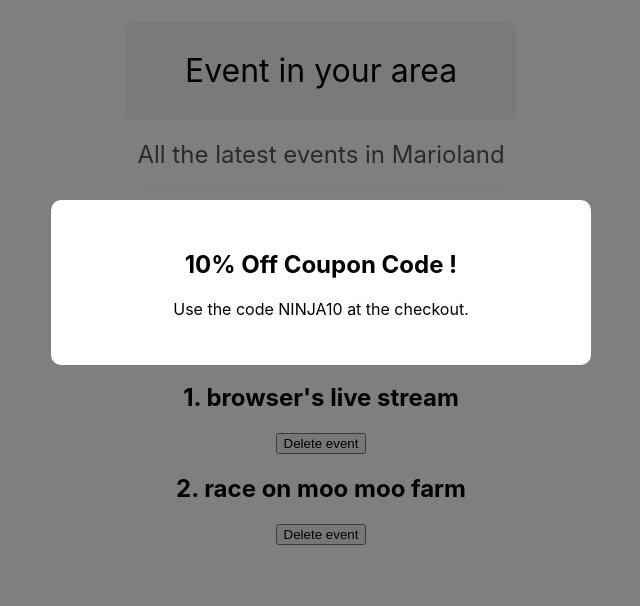
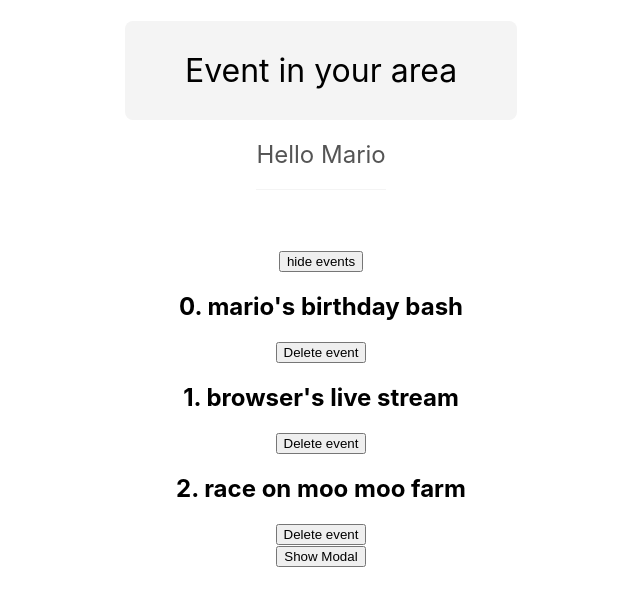
Before and after one commit to KhoiNgLe/react-exercise, a React (Create React App) app: page / in a window 1280 px wide. Shown: the top 606 px of the page, without its empty margins (319-959 px from the left). Built offline with nearby package versions, Linux system fonts and the light colour scheme.

Commit message:
Practice Function as Props (add close & show button for Modal)

```diff
--- a/src/App.js
+++ b/src/App.js
@@ -4,6 +4,7 @@ import Title from "./components/Title";
 import Modal from "./components/Modal";
 
 function App() {
+  const [showModal, setShowModal] = useState(false);
   const [showEvents, setShowEvents] = useState(true);
   const [events, setEvents] = useState([
     { title: "mario's birthday bash", id: 1 },
@@ -18,8 +19,18 @@ function App() {
       });
     });
   };
+  //Close modal
+  const handleClose = () => {
+    setShowModal(false);
+  };
 
-  const subtitle = "All the latest events in Marioland";
+  //Show modal
+  const handleOpen = () => {
+    setShowModal(true);
+  };
+
+  console.log(showModal);
+  const subtitle = "Hello Mario";
 
   return (
     <div className="App">
@@ -59,10 +70,13 @@ function App() {
             <button onClick={() => handleClick(event.id)}>Delete event</button>
           </div>
         ))}
-      <Modal>
-        <h2>10% Off Coupon Code !</h2>
-        <p>Use the code NINJA10 at the checkout.</p>
-      </Modal>
+      {showModal && (
+        <Modal handleClose={handleClose}>
+          <h2>10% Off Coupon Code !</h2>
+          <p>Use the code NINJA10 at the checkout.</p>
+        </Modal>
+      )}
+      <button onClick={()=>setShowModal(true)}>Show Modal</button>
     </div>
   );
 }
--- a/src/components/Modal.jsx
+++ b/src/components/Modal.jsx
@@ -1,11 +1,13 @@
 import React from 'react'
 import './Modal.css'
 
-const Modal = ({children}) => {
+const Modal = ({children, handleClose}) => {
   return (
     <div className ='modal-backdrop'>
         <div className ='modal'>
             {children}
+            <button onClick = {handleClose}>close</button>
+
         </div>
     </div>
   )
```
